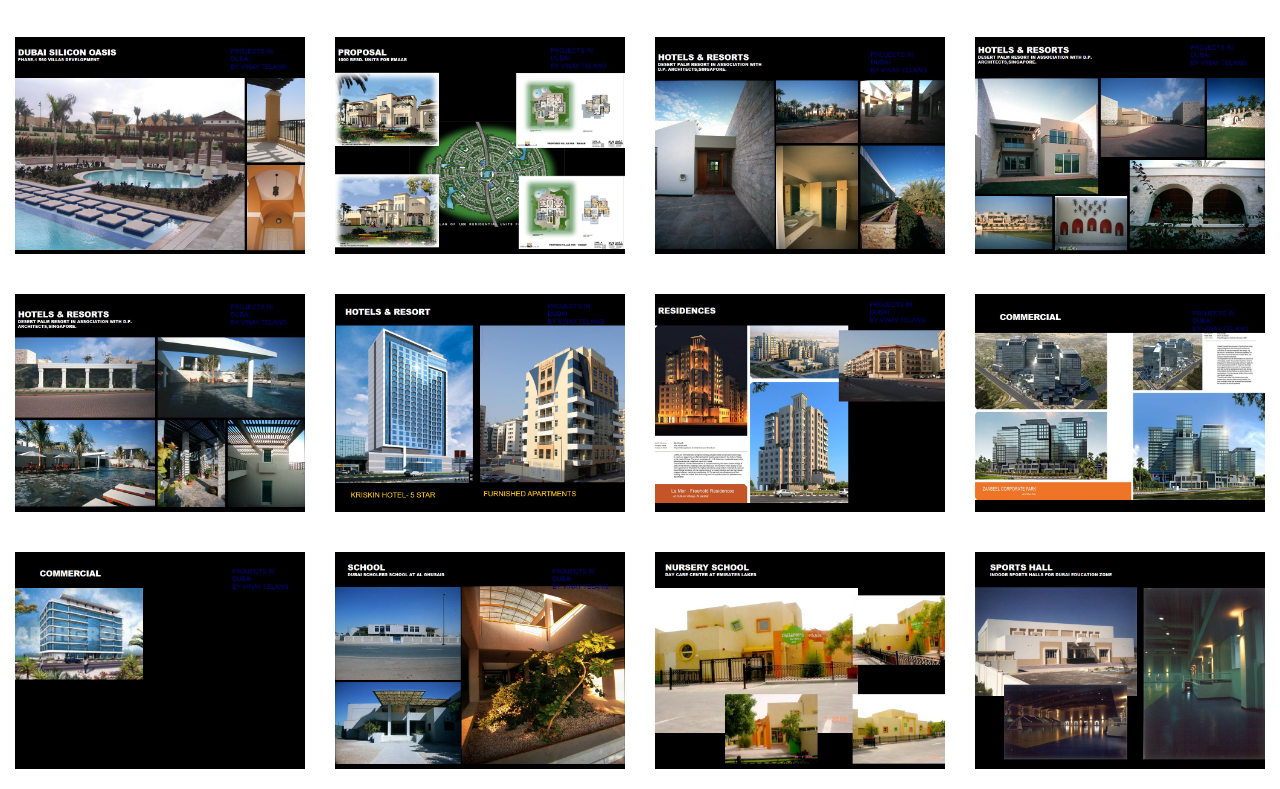
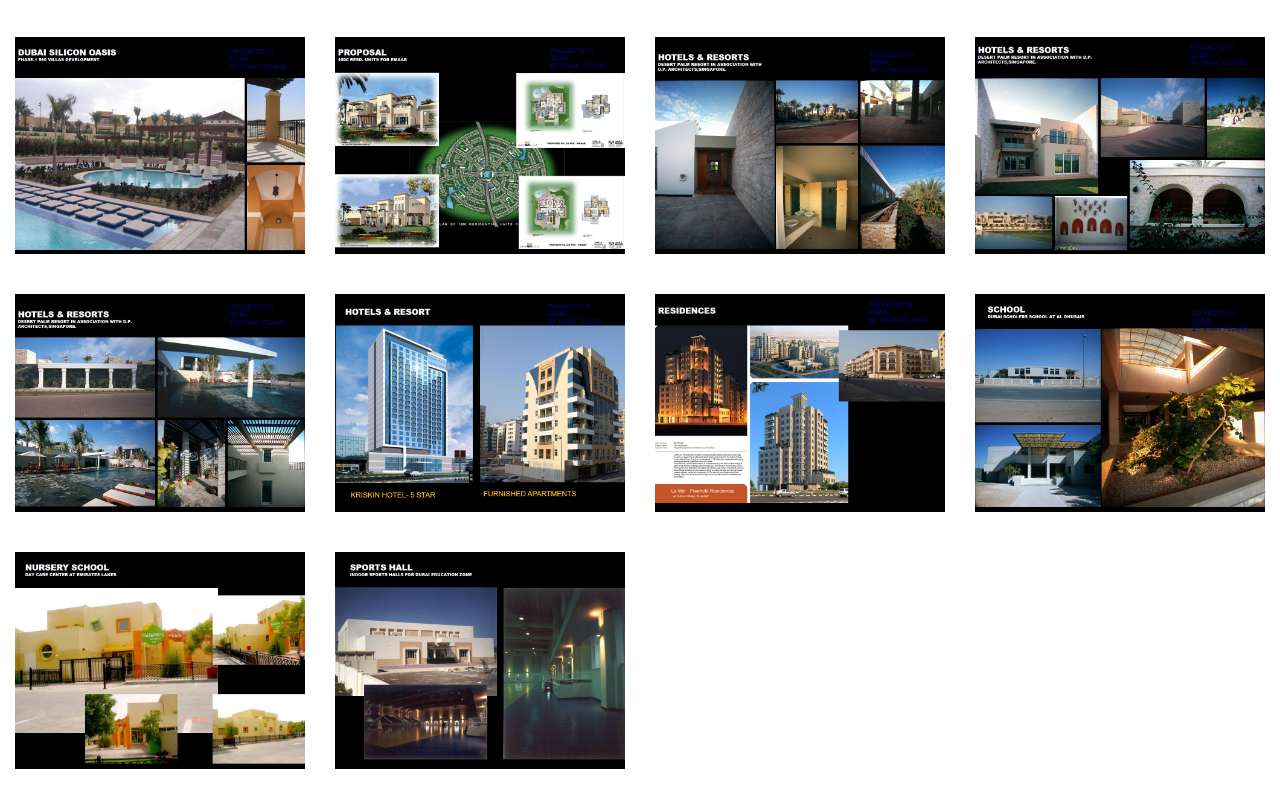
Before and after one commit to DignitasConsortium/DignitasConsortium.github.io, a plain HTML site: page Dubai.html in a window 1280 px wide. Shown: the part 316-1105 px from the top of the page. Drawn offline with nearby package versions, Linux system fonts and the light colour scheme.

Commit message:
Update Dubai.html

```diff
--- a/Dubai.html
+++ b/Dubai.html
@@ -97,14 +97,6 @@
 <div class="col-sm-3 sli">
     <img src="projects/Slide49.JPG" class="img-responsive"  alt="Image" style="cursor:zoom-in"
   onclick="document.getElementById('modal11').style.display='block'">
-    </div>
-<div class="col-sm-3 sli">
-    <img src="projects/Slide50.JPG" class="img-responsive"  alt="Image" style="cursor:zoom-in"
-  onclick="document.getElementById('modal12').style.display='block'">
-    </div>
-<div class="col-sm-3 sli">
-    <img src="projects/Slide51.JPG" class="img-responsive"  alt="Image" style="cursor:zoom-in"
-  onclick="document.getElementById('modal13').style.display='block'">
     </div>
 <div class="col-sm-3 sli">
     <img src="projects/Slide52.JPG" class="img-responsive"  alt="Image" style="cursor:zoom-in"
```
